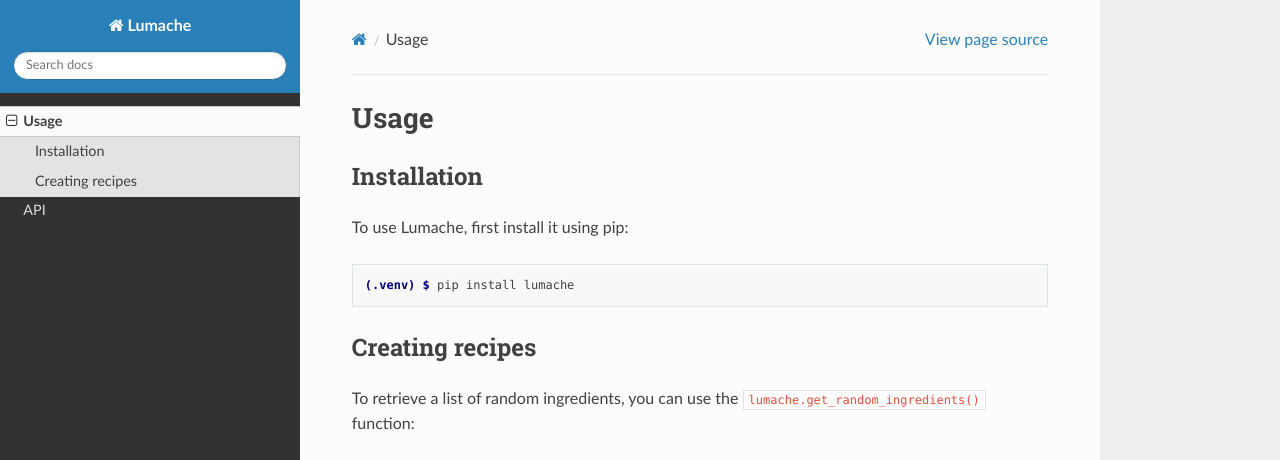
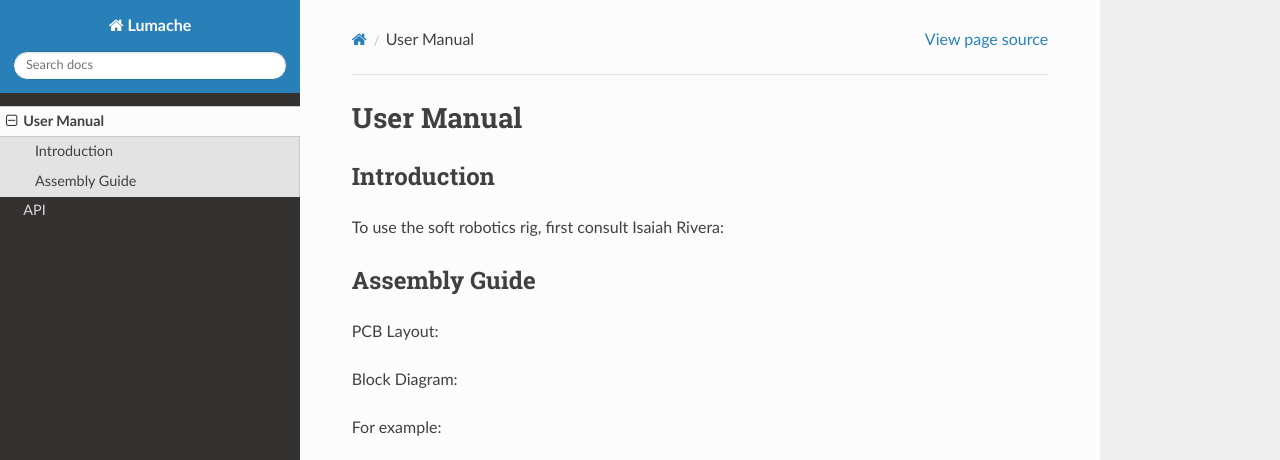
Before and after one commit to CooperUnionBIRDLab/Pressure_Rig_Docs, a Sphinx documentation site: the page built from docs/source/usage.rst, in a window 1280 px wide and 1095 px high. Shown: the top 460 px of the window. Built offline with Sphinx 7.4.7 and the Read the Docs theme 3.1.0, drawn with Linux system fonts in a browser that asks for light colours; some of the changed text lies outside the part shown; grey boxes are pictures that could not be loaded.

Commit message:
Update usage.rst

```diff
--- a/docs/source/usage.rst
+++ b/docs/source/usage.rst
@@ -1,33 +1,19 @@
-Usage
+User Manual
 =====
 
 .. _installation:
 
-Installation
+Introduction
 ------------
 
-To use Lumache, first install it using pip:
+To use the soft robotics rig, first consult Isaiah Rivera:
 
-.. code-block:: console
 
-   (.venv) $ pip install lumache
-
-Creating recipes
+Assembly Guide
 ----------------
 
-To retrieve a list of random ingredients,
-you can use the ``lumache.get_random_ingredients()`` function:
+PCB Layout:
 
-.. autofunction:: lumache.get_random_ingredients
-
-The ``kind`` parameter should be either ``"meat"``, ``"fish"``,
-or ``"veggies"``. Otherwise, :py:func:`lumache.get_random_ingredients`
-will raise an exception.
-
-.. autoexception:: lumache.InvalidKindError
+Block Diagram:
 
 For example:
-
->>> import lumache
->>> lumache.get_random_ingredients()
-['shells', 'gorgonzola', 'parsley']
```
